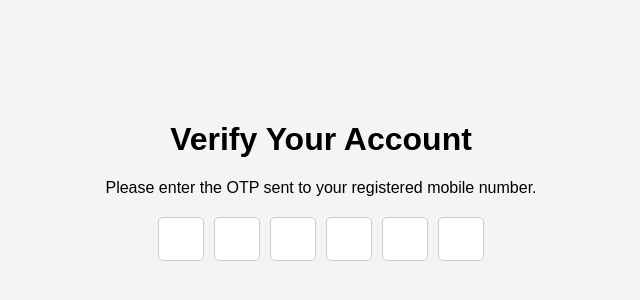
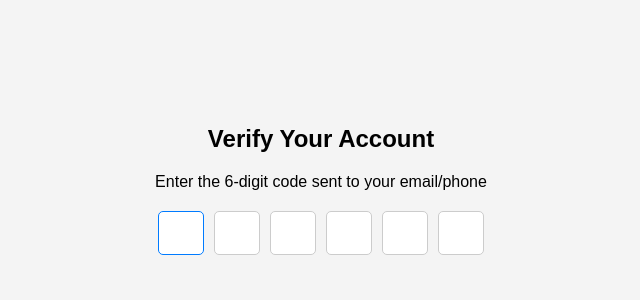
Before and after one commit to acciojob/OTP-srikanthnagudu2909, a website: page main.html in a window 1280 px wide. Shown: the part 228-528 px from the top of the page, without its empty margins (319-959 px from the left). Drawn offline with Linux system fonts and the light colour scheme.

Commit message:
created a submission

```diff
--- a/main.html
+++ b/main.html
@@ -7,17 +7,17 @@
     <title>OTP Verification</title>
 </head>
 <body>
-    <div class="container">
-        <h1 id="verification_heading">Verify Your Account</h1>
-        <p id="verification_subtext">Please enter the OTP sent to your registered mobile number.</p>
-        <div class="code-container">
-            <input type="text" class="code" id="code-1" maxlength="1" />
-            <input type="text" class="code" id="code-2" maxlength="1" />
-            <input type="text" class="code" id="code-3" maxlength="1" />
-            <input type="text" class="code" id="code-4" maxlength="1" />
-            <input type="text" class="code" id="code-5" maxlength="1" />
-            <input type="text" class="code" id="code-6" maxlength="1" />
-        </div>
+     <div class="container">
+    <h2 id="verification_heading">Verify Your Account</h2>
+    <p id="verification_subtext">Enter the 6-digit code sent to your email/phone</p>
+
+    <div class="code-container">
+      <input type="text" maxlength="1" class="code" />
+      <input type="text" maxlength="1" class="code" />
+      <input type="text" maxlength="1" class="code" />
+      <input type="text" maxlength="1" class="code" />
+      <input type="text" maxlength="1" class="code" />
+      <input type="text" maxlength="1" class="code" />
     </div>
     <script type="text/javascript" src="./script.js"></script>
 </body>
--- a/script.js
+++ b/script.js
@@ -1,17 +1,19 @@
-//your JS code here. If required.
-document.querySelectorAll('.code').forEach((input, index, inputs) => {
+const inputs = document.querySelectorAll('.code');
+
+    inputs[0].focus();
+
+    inputs.forEach((input, index) => {
       input.addEventListener('input', () => {
-        if (input.value.length >= 1) {
-            if (index < inputs.length - 1) {
+        if (input.value.length === 1 && index < inputs.length - 1) {
           inputs[index + 1].focus();
-            }
         }
       });
 
       input.addEventListener('keydown', (event) => {
         if (event.key === 'Backspace') {
-            if (input.value.length === 0 && index > 0) {
-                inputs[index - 1].focus();
+          if (input.value === "" && index > 0) {
+            inputs[index - 1].value = "";   // clear previous value
+            inputs[index - 1].focus();      // move focus back
           }
         }
       });
--- a/styles.css
+++ b/styles.css
@@ -28,6 +28,6 @@ body {
     border-radius: 5px;
 }
 .code:focus {
-    border-color: #007bff; /* Change border color on focus */
-    outline: none; /* Remove default outline */
+    border-color: #007bff;
+    outline: none;
 }
```
Lines whose indentation alone changed are shown as unchanged.
